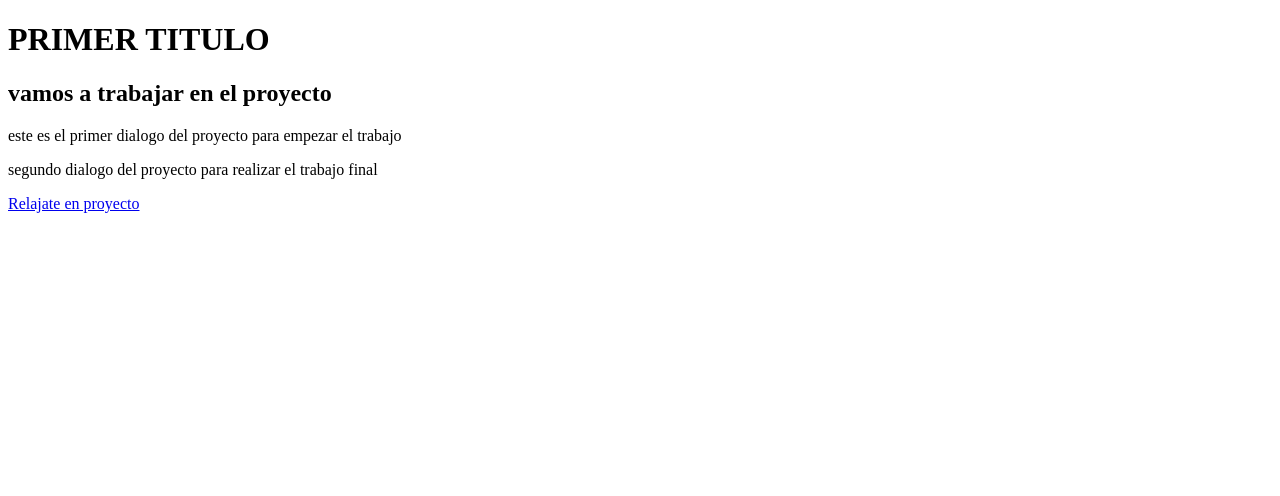
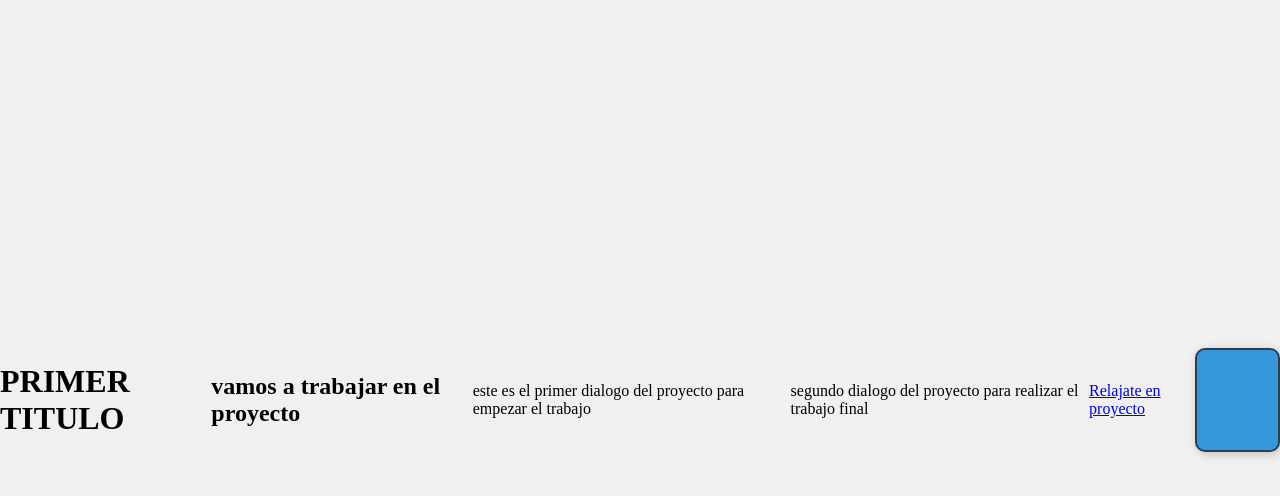
Before and after one commit to CHECO-MP95/CARPETA-A, a plain HTML site: page index.html in a window 1280 px wide. Drawn offline with Linux system fonts and the light colour scheme.

Commit message:
agrgamos el css

```diff
--- a/index.html
+++ b/index.html
@@ -4,6 +4,25 @@
     <meta charset="UTF-8" />
     <meta name="viewport" content="width=device-width, initial-scale=1.0" />
     <title>CARPETA A</title>
+    <style>
+      body {
+        display: flex;
+        justify-content: center;
+        align-items: center;
+        height: 100vh;
+        margin: 0;
+        background-color: #f0f0f0;
+      }
+
+      .cuadro {
+        width: 100px;
+        height: 100px;
+        background-color: #3498db; /* Color azul */
+        border: 2px solid #2c3e50; /* Borde oscuro */
+        border-radius: 10px; /* Esquinas redondeadas */
+        box-shadow: 2px 2px 10px rgba(0, 0, 0, 0.2); /* Sombra */
+      }
+    </style>
   </head>
   <body>
     <h1>PRIMER TITULO</h1>
@@ -13,5 +32,6 @@
     <a href="https://www.youtube.com/watch?v=jEFwP9ILlhk"
       >Relajate en proyecto</a
     >
+    <div class="cuadro"></div>
   </body>
 </html>
```
